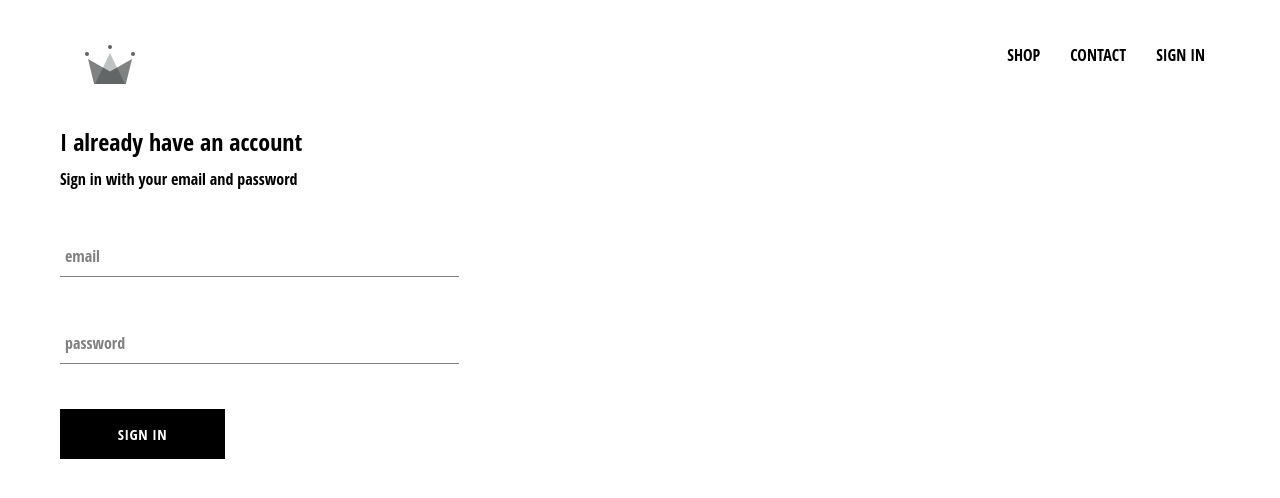
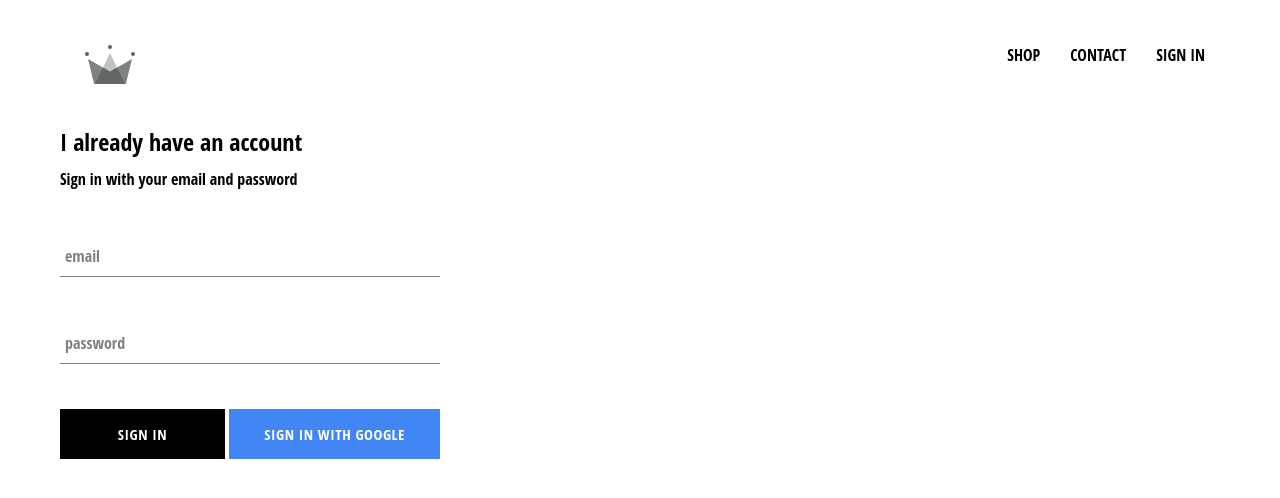
Before and after one commit to bezalel001/tenkobo-f, a React (Create React App) app: page /signin in a window 1280 px wide. Shown: the top 498 px of the page. Built offline with nearby package versions, Linux system fonts and the light colour scheme; no server answers.

Commit message:
integrated firebase into the application, created sign in page and components, created signin with google

```diff
--- a/package.json
+++ b/package.json
@@ -6,6 +6,7 @@
     "@testing-library/jest-dom": "^4.2.4",
     "@testing-library/react": "^9.5.0",
     "@testing-library/user-event": "^7.2.1",
+    "firebase": "^7.15.5",
     "node-sass": "^4.14.1",
     "react": "^16.13.1",
     "react-dom": "^16.13.1",
--- a/src/App.css
+++ b/src/App.css
@@ -1,9 +1,13 @@
 body {
-	font-family: 'Open Sans Condensed';
-	padding: 20px 60px;
+  font-family: 'Open Sans Condensed';
+  padding: 20px 60px;
 }
 
 a {
-	text-decoration: none;
-	color: #000;
+  text-decoration: none;
+  color: #000;
 }
+
+* {
+  box-sizing: border-box;
+}
--- a/src/App.js
+++ b/src/App.js
@@ -7,10 +7,36 @@
 import SignInAndSignUpPage from './pages/sign-in-and-sign-up/sign-in-and-sign-up.components';
 import Header from './components/header/header.component';
 
-function App() {
+import { auth } from './firebase/firebase.utils';
+
+class App extends React.Component {
+	constructor(props) {
+		super(props);
+
+		this.state = {
+			currentUser: null,
+		};
+	}
+
+	unsubscribeFromAuth = null;
+
+	componentDidMount() {
+		// subsribe or listen to firebase to know when a user state changes , i.e sign in or sign out
+		// firebase sends the autheticated user every time
+		this.unsubscribeFromAuth = auth.onAuthStateChanged((user) => {
+			this.setState({ currentUser: user });
+		});
+	}
+
+	componentWillUnmount() {
+		// unsubscribe/ disconnect or stop listening to firebase
+		this.unsubscribeFromAuth();
+	}
+
+	render() {
 		return (
 			<div>
-			<Header />
+				<Header currentUser={this.state.currentUser} />
 				<Switch>
 					<Route exact path='/' component={HomePage} />
 					<Route path='/shop' component={ShopPage} />
@@ -19,5 +45,6 @@
 			</div>
 		);
 	}
+}
 
 export default App;
--- a/src/components/custom-button/custom-button.component.jsx
+++ b/src/components/custom-button/custom-button.component.jsx
@@ -2,8 +2,10 @@
 
 import './custom-button.styles.scss';
 
-const CustomButton = ({ children, ...otherProps }) => (
-	<button className='custom-button' {...otherProps}>
+const CustomButton = ({ children, isGoogleSignIn, ...otherProps }) => (
+	<button
+		className={`${isGoogleSignIn ? 'google-sign-in' : ''} custom-button`}
+		{...otherProps}>
 		{children}
 	</button>
 );
--- a/src/components/custom-button/custom-button.styles.scss
+++ b/src/components/custom-button/custom-button.styles.scss
@@ -19,4 +19,14 @@
     color: black;
     border: 1px solid black;
   }
+
+  &.google-sign-in {
+    background-color: #4285f4;
+    color: white;
+
+    &:hover {
+      background-color: #357ae8;
+      border: none;
+    }
+  }
 }
--- a/src/components/header/header.component.jsx
+++ b/src/components/header/header.component.jsx
@@ -1,11 +1,13 @@
 import React from 'react';
 import { Link } from 'react-router-dom';
+
+import { auth } from '../../firebase/firebase.utils';
 
 import { ReactComponent as Logo } from '../../assets/crown.svg';
 
 import './header.styles.scss';
 
-const Header = () => (
+const Header = ({ currentUser }) => (
 	<div className='header'>
 		<Link className='logo-container' to='/'>
 			<Logo className='logo' />
@@ -17,9 +19,16 @@
 			<Link className='option' to='/contact'>
 				CONTACT
 			</Link>
-			<Link className='option' to='/signin'>
-				SIGN IN
-			</Link>
+
+			{currentUser ? (
+				<div className='option' onClick={() => auth.signOut}>
+					SIGN OUT
+				</div>
+			) : (
+				<Link className='option' to='/signin'>
+					SIGN IN
+				</Link>
+			)}
 		</div>
 	</div>
 );
--- a/src/components/header/header.styles.scss
+++ b/src/components/header/header.styles.scss
@@ -20,6 +20,7 @@
 
 		.option {
 			padding: 10px 15px;
+			cursor: pointer;
 		}
 	}
 }
--- a/src/components/sign-in/sign-in.component.jsx
+++ b/src/components/sign-in/sign-in.component.jsx
@@ -2,6 +2,9 @@
 
 import FormInput from '../form-input/form-input.component';
 import CustomButton from '../custom-button/custom-button.component';
+
+import { signInWithGoogle } from '../../firebase/firebase.utils';
+
 import './sign-in.styles.scss';
 
 class SignIn extends React.Component {
@@ -50,7 +53,12 @@
 						required
 					/>
 
-					<CustomButton type='submit'>Sign in</CustomButton>
+					<div className='buttons'>
+						<CustomButton type='submit'>Sign in</CustomButton>
+						<CustomButton onClick={signInWithGoogle} isGoogleSignIn>
+							Sign in with Google
+						</CustomButton>
+					</div>
 				</form>
 			</div>
 		);
--- a/src/components/sign-in/sign-in.styles.scss
+++ b/src/components/sign-in/sign-in.styles.scss
@@ -1,9 +1,14 @@
 .sign-in {
-  width: 30vw;
+  width: 380px;
   display: flex;
   flex-direction: column;
 
   .title {
     margin: 10px 0;
   }
+
+  .buttons {
+    display: flex;
+    justify-content: space-between;
+  }
 }
--- /dev/null
+++ b/src/firebase/firebase.utils.js
@@ -0,0 +1,25 @@
+import firebase from 'firebase/app';
+import 'firebase/firestore';
+import 'firebase/auth';
+
+const config = {
+	apiKey: 'AIzaSyBDiDRuvmlYTmlUKZqV-zokHIXkQ41o4Jo',
+	authDomain: 'tenkobo-db.firebaseapp.com',
+	databaseURL: 'https://tenkobo-db.firebaseio.com',
+	projectId: 'tenkobo-db',
+	storageBucket: 'tenkobo-db.appspot.com',
+	messagingSenderId: '309389060419',
+	appId: '1:309389060419:web:f6b1e45fa29e0a030f27f6',
+	measurementId: 'G-0KK43D74JM',
+};
+
+firebase.initializeApp(config);
+
+export const auth = firebase.auth();
+export const firestore = firebase.firestore();
+
+const provider = new firebase.auth.GoogleAuthProvider();
+provider.setCustomParameters({ prompt: 'select_account' });
+export const signInWithGoogle = () => auth.signInWithPopup(provider);
+
+export default firebase;
```
Also changed, not shown: 1 other file (tests, documents, lock files or other folders). Lines whose indentation alone changed are shown as unchanged.
